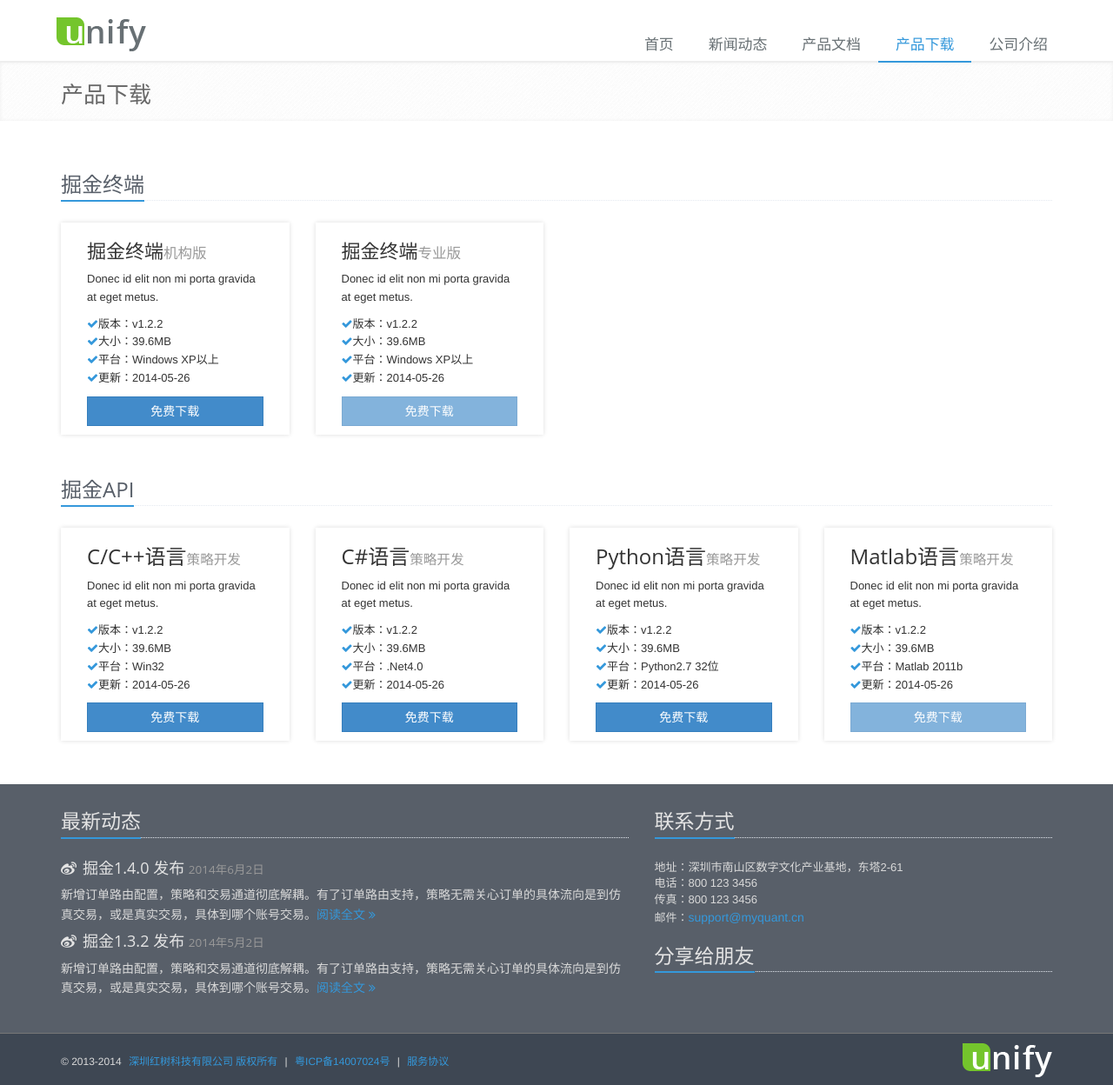
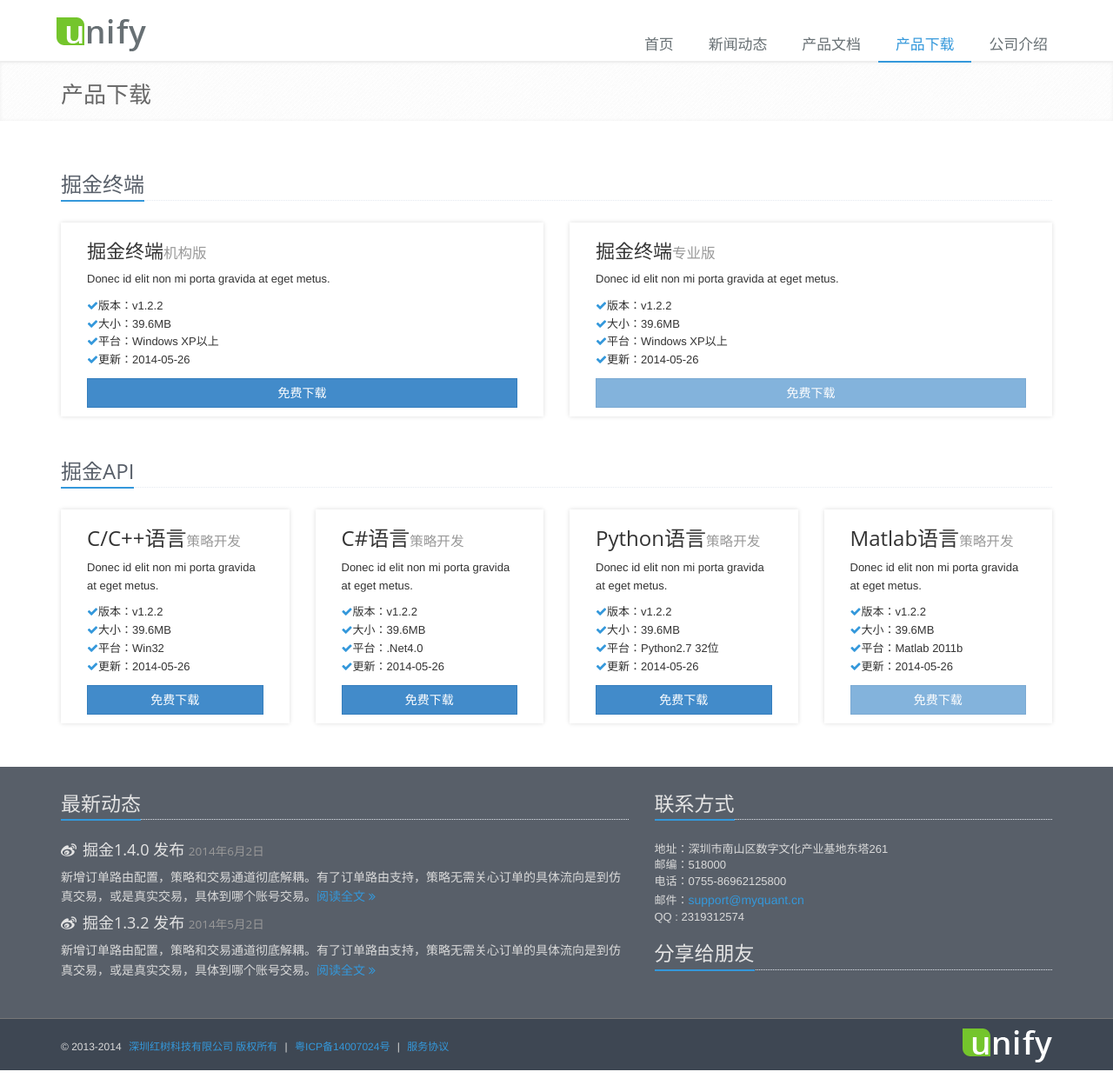
Before and after one commit to ongbe/site, a Jekyll site: the page built from downloads/index.html, in a window 1280 px wide. Shown: the whole page at 87% size. Built offline with Jekyll 4.4.1, drawn with Linux system fonts in a browser that asks for light colours; Markdown is read by kramdown in place of the engine named in the settings; comment, search, counter and statistics services are not loaded.

Commit message:
update contact

```diff
--- a/_includes/footer.html
+++ b/_includes/footer.html
@@ -24,10 +24,11 @@
         <!-- Monthly Newsletter -->
         <div class="headline"><h2>联系方式</h2></div>
         <address class="md-margin-bottom-40">
-          地址：深圳市南山区数字文化产业基地，东塔2-61 <br />
-          电话：800 123 3456 <br />
-          传真：800 123 3456 <br />
-          邮件：<a href="mailto:support@myquant.cn" class="">support@myquant.cn</a>
+          地址：深圳市南山区数字文化产业基地东塔261 <br />
+          邮编：518000 <br />
+          电话：0755-86962125800 <br />
+          邮件：<a href="mailto:support@myquant.cn" class="">support@myquant.cn</a> <br />
+          QQ  : 2319312574
         </address>
 
         <!-- Stay Connected -->
--- a/_includes/news_contents.html
+++ b/_includes/news_contents.html
@@ -15,7 +15,7 @@
   <ul class="list-unstyled">
     {% for post in site.posts limit:5 %}
     <li class="{% if page.title == post.title %}active{% endif %}">
-        <a href="{{ site.baseurl }}/{{ post.url }}"><i class="fa fa-pencil"></i> 版本 {{ post.version }}</a>
+        <a href="{{ site.baseurl }}{{ post.url }}"><i class="fa fa-pencil"></i> 版本 {{ post.version }}</a>
     </li>
     {% endfor %}
     <li>
--- a/about/index.html
+++ b/about/index.html
@@ -31,7 +31,6 @@ about: true
       以“厚于德、敏于行、开放、创新”为企业文化，以高效激情的工作方式， 吸引认同我们价值观的优秀人才加入队伍，“共同参与，共同创造， 共同分享”的工作方式和利益分配方式。
       </p>
     </div>
-
     <div class="col-md-6">
       <img class="img-responsive" src="{{ site.baseurl }}/images/features/1.jpg" alt="">
     </div>
--- a/downloads/index.html
+++ b/downloads/index.html
@@ -18,7 +18,7 @@ download: true
   <div class="headline"><h3>掘金终端</h3></div>
 
   <div class="row">
-    <div class="col-md-3">
+    <div class="col-md-6">
       <div class="service">
         <div class="desc">
           <h4>掘金终端<small>机构版</small></h4>
@@ -33,7 +33,7 @@ download: true
         </div>
       </div>
     </div>
-    <div class="col-md-3">
+    <div class="col-md-6">
       <div class="service">
         <div class="desc">
           <h4>掘金终端<small>专业版</small></h4>
```
Also changed, not shown: images/follow-weixin.jpg (deleted), images/weixin.jpg (added).
